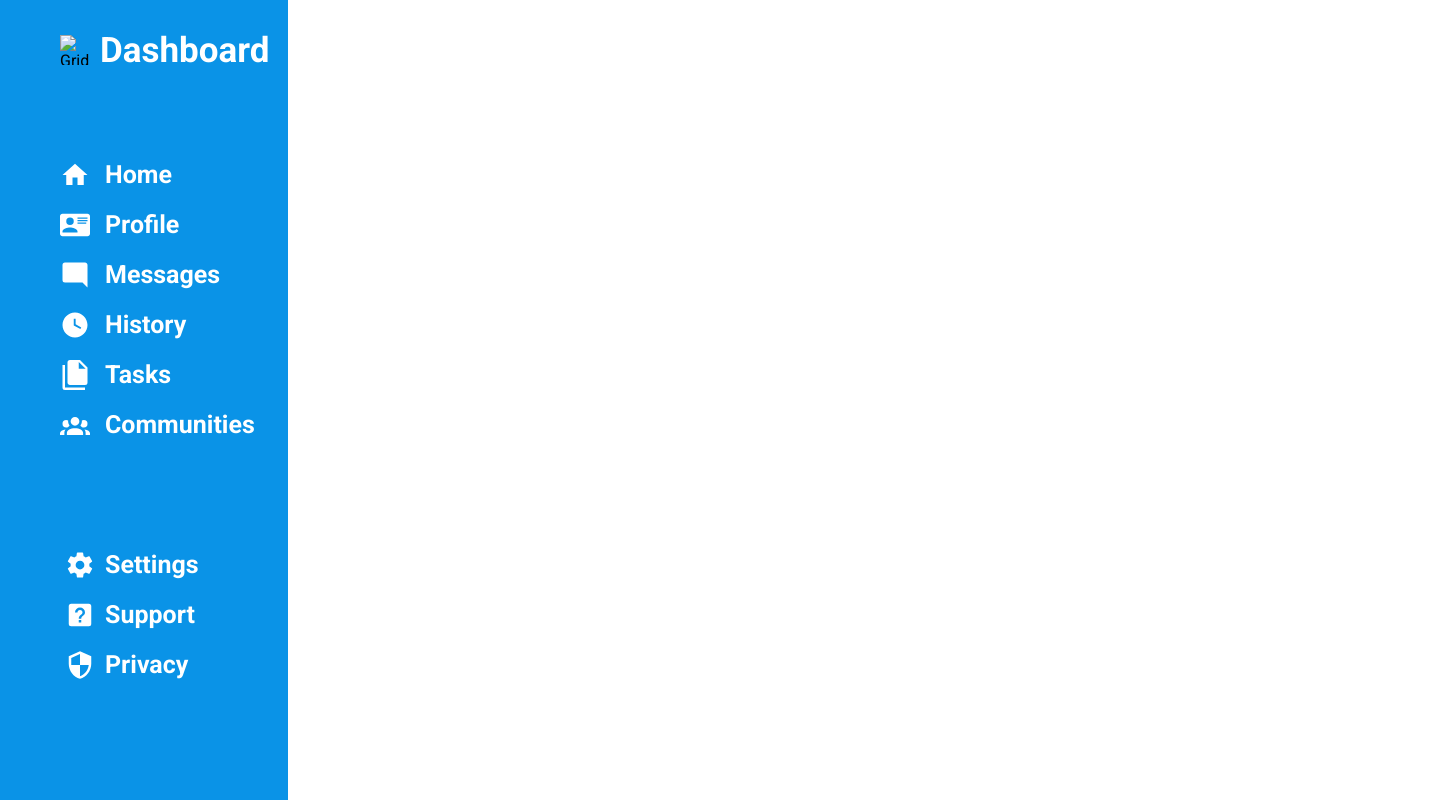
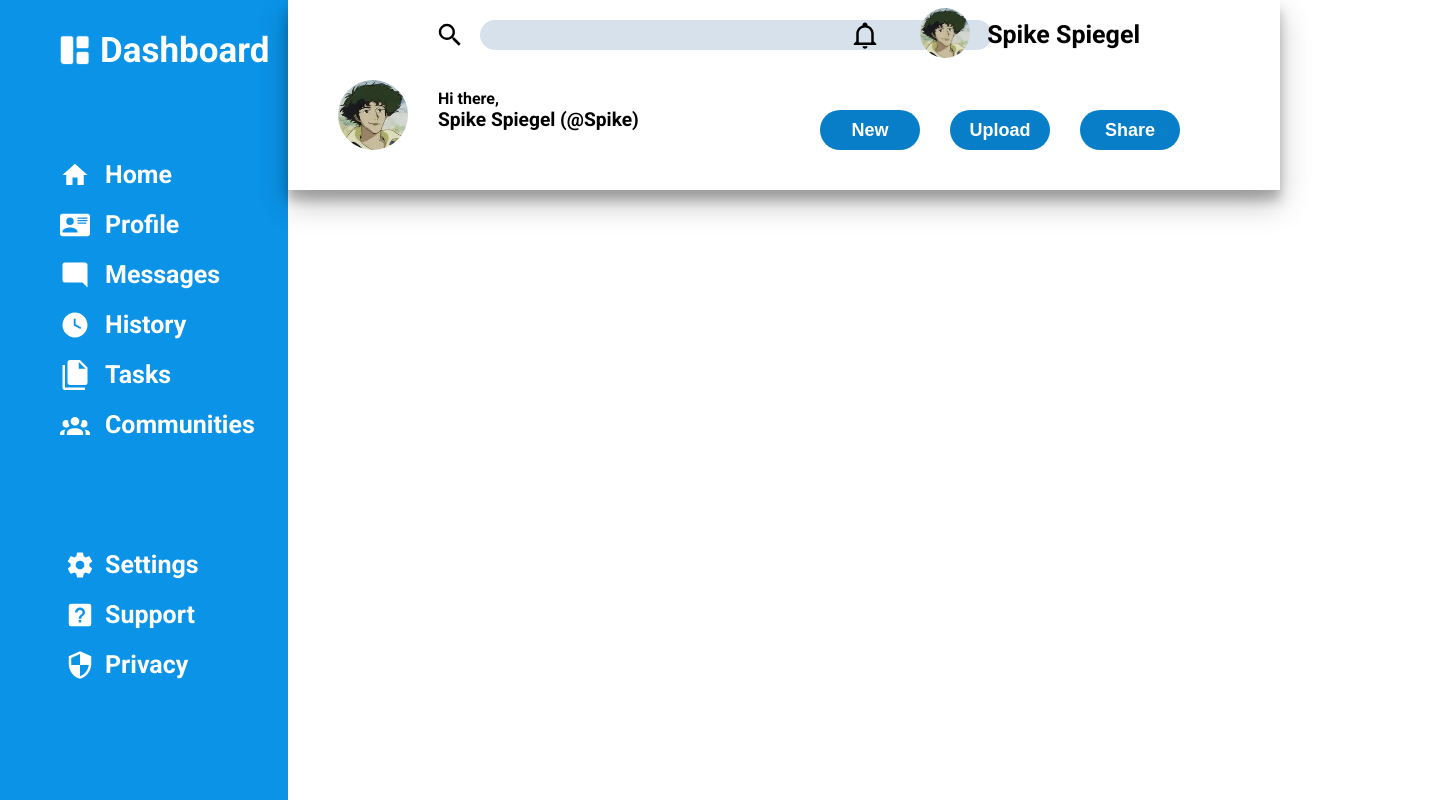
Before and after one commit to plan28-06/Admin_Dashboard, a plain HTML site: page index.html in a window 1280 px wide. Shown: the whole page, 1430 px wide, since content can reach past the window. Drawn offline with Linux system fonts and the light colour scheme.

Commit message:
Created and styled the header section.

```diff
--- a/index.html
+++ b/index.html
@@ -11,9 +11,9 @@
     <body>
         <div class="container">
             <div class="lhs">
-                <img src="icons/grid.png" alt="Grid" class="gridpng">
+                <img src="./Images/grid.png" alt="Grid" class="gridpng">
                 <div class="dashboard white">Dashboard</div>
-                <div class="sidebar-list">
+                <div class="sidebar">
                     <ul class="white">
                         <li>
                             <svg
@@ -87,7 +87,38 @@
                 </div>
             </div>
             <div class="rhs">
+                <div class="header">
+                    <div class="first-row">
 
+                        <div class="search">
+                            <svg xmlns="http://www.w3.org/2000/svg" viewBox="0 0 24 24" id="search">
+                            <title>magnify</title>
+                            <path d="M9.5,3A6.5,6.5 0 0,1 16,9.5C16,11.11 15.41,12.59 14.44,13.73L14.71,14H15.5L20.5,19L19,20.5L14,15.5V14.71L13.73,14.44C12.59,15.41 11.11,16 9.5,16A6.5,6.5 0 0,1 3,9.5A6.5,6.5 0 0,1 9.5,3M9.5,5C7,5 5,7 5,9.5C5,12 7,14 9.5,14C12,14 14,12 14,9.5C14,7 12,5 9.5,5Z"/>
+                            </svg>
+                            <input type="text" class="search-field" />
+                        </div>
+                        <div class="first-row-rhs">
+                            <svg xmlns="http://www.w3.org/2000/svg" viewBox="0 0 24 24" id="bell"><title>bell-outline</title><path d="M10 21H14C14 22.1 13.1 23 12 23S10 22.1 10 21M21 19V20H3V19L5 17V11C5 7.9 7 5.2 10 4.3V4C10 2.9 10.9 2 12 2S14 2.9 14 4V4.3C17 5.2 19 7.9 19 11V17L21 19M17 11C17 8.2 14.8 6 12 6S7 8.2 7 11V18H17V11Z" /></svg>
+                            <img src="./Images/spike.jpeg" alt="Spike" id="spike">
+                        </div>
+                        <h2>Spike Spiegel</h2>
+                    </div>
+                    <div class="second-row">
+                        <img src="./Images/spike.jpeg" alt="Spike" id="spike2">
+                        <p class="hi">Hi there,</p>
+                        <p class="name">Spike Spiegel (@Spike)</p>
+                        <div class="buttons">
+                            <button type="button">New</button>
+                            <button type="button">Upload</button>
+                            <button type="button">Share</button>
+                        </div>
+                    </div>
+                </div>
+                <div class="main-content">
+                </div>
+                <div class="main-content-right-side">
+
+                </div>
             </div>
         </div>
     </body>
--- a/style.css
+++ b/style.css
@@ -7,6 +7,8 @@ body{
     font-family: "Roboto", sans-serif;
     width: 100vw;
     height: 100vh;
+    max-width: 100%;
+    overflow-x: hidden;
 }
 
 .container{
@@ -40,7 +42,7 @@ body{
     background-size: cover;
 }
 
-.sidebar-list ul{
+.sidebar ul{
     list-style-type: none;
     font-size: 25px;
     font-weight: bold;
@@ -139,3 +141,105 @@ a{
     right: 160px;
     fill: white;
 }
+
+.rhs{
+    display: grid;
+    grid-template-columns: 75% 25%;
+    grid-template-rows: 18% 82%;
+}
+
+.header{
+    grid-column: 1/3;
+    display: flex;
+    height: 190px;
+    flex-direction: column;
+    box-shadow: rgba(0, 0, 0, 0.25) 0px 14px 28px, rgba(0, 0, 0, 0.22) 0px 10px 10px;
+}
+
+#search{
+    height: 30px;
+    width: 30px;
+    position: absolute;
+    top: 20px;
+    left: 435px;
+}
+
+input{
+    position: absolute;
+    top: 20px;
+    left: 480px;
+    border: 0px;
+    border-radius: 15px;
+    width: 40%;
+    height: 30px;
+    background-color: rgb(215, 225, 235);
+}
+
+#bell{
+    position: absolute;
+    width: 30px;
+    height: 30px;
+    right: 400px;
+    top: 20px;
+}
+
+#spike{
+    width: 50px;
+    height: 50px;
+    position: absolute;
+    border-radius: 50%;
+    top: 8px;
+    right:310px;
+}
+
+.first-row-rhs+h2{
+    position: absolute;
+    right: 140px;
+    top: 20px;
+    font-size: 25px;
+}
+
+.second-row img{
+    width: 70px;
+    height: 70px;
+    position: relative;
+    border-radius: 50%;
+    top: 80px;
+    left: 50px;
+}
+
+.second-row .hi{
+    font-weight: bold;
+    position: relative;
+    left: 150px;
+    top: 15px;
+}
+
+.name{
+    font-weight: bold;
+    position: relative;
+    left: 150px;
+    top: 15px;
+    font-size: larger;
+}
+
+.buttons{
+    display: flex;
+    position: absolute;
+    top: 110px;
+    right: 100px;
+    flex-grow: 1;
+    gap: 30px;
+    justify-content: space-between;
+}
+button{
+    background-color: rgb(8, 126, 200);
+    color: white;
+    font-size: 18px;
+    font-weight: bold;
+    width: 100px;
+    height: 40px;
+    border-radius: 25px;
+   padding: 1px 6px;
+   border: none;
+}
```
Also changed, not shown: Images/grid.png (added), Images/spike.jpeg (added).
